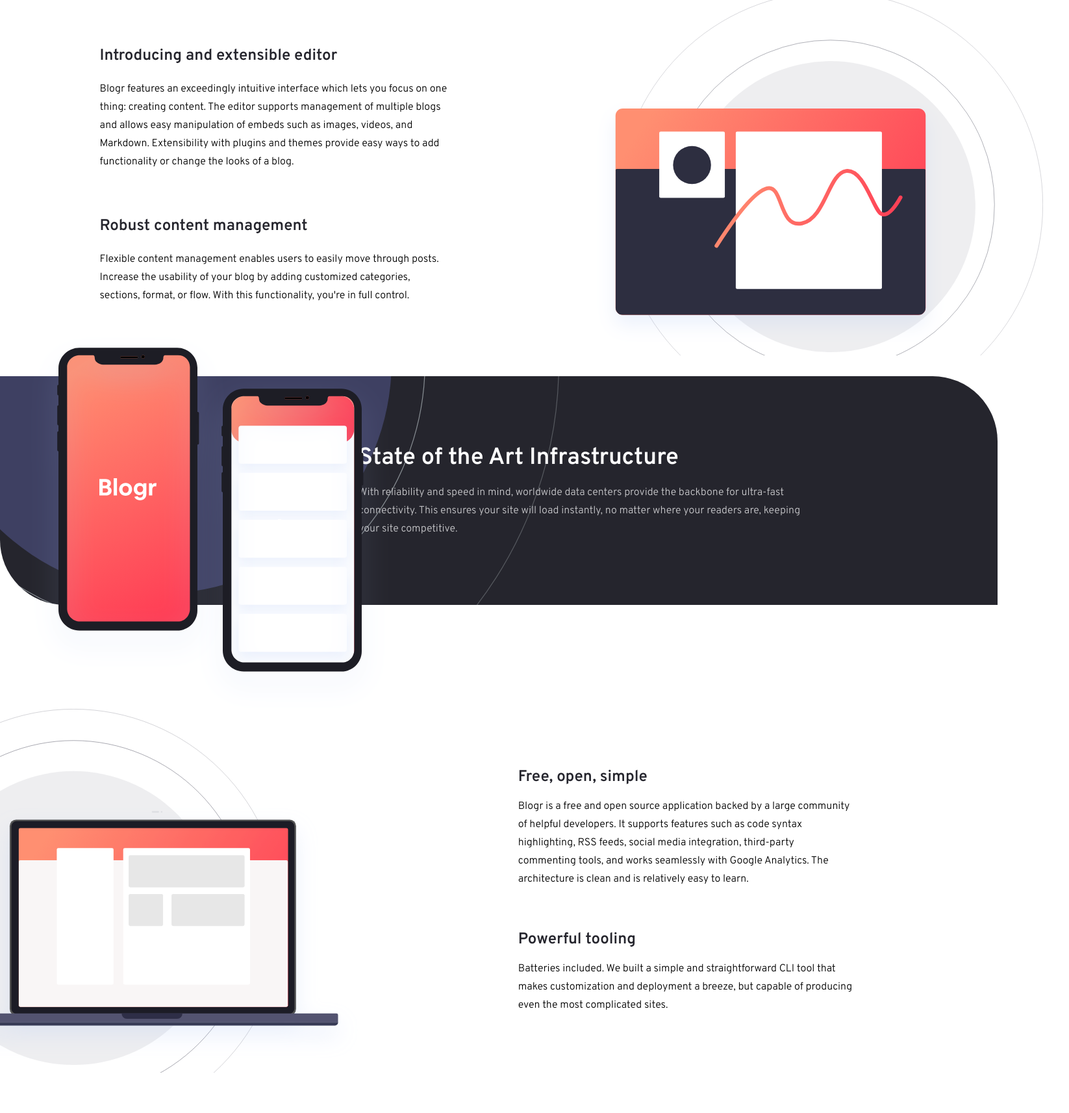
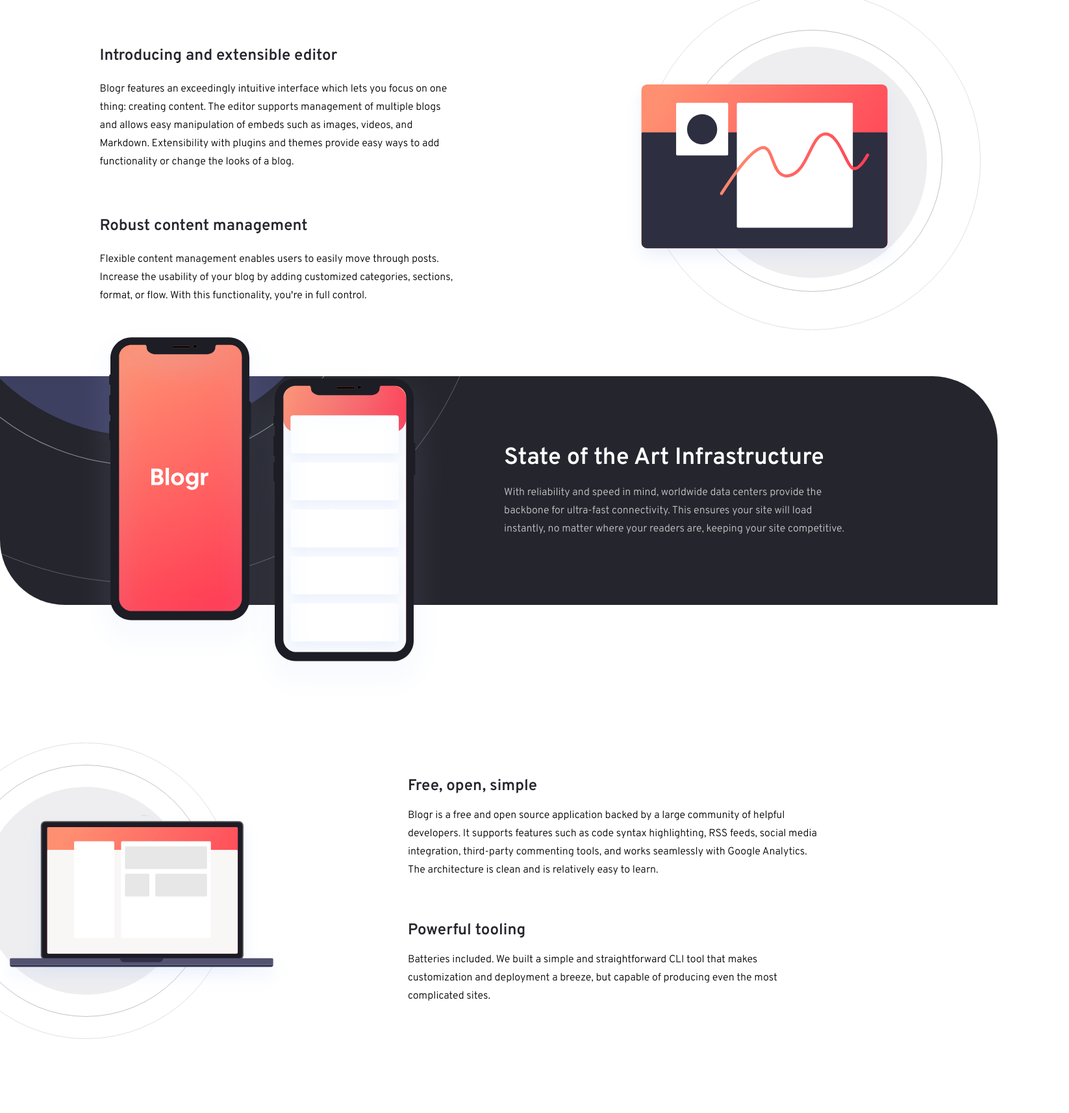
Before and after one commit to wagnnermorais/FEM-BlogR-Landing-Page, a website built with Vite: page index.html in a window 1536 px wide. Shown: the part 706-2419 px from the top of the page at 65% size, 1646 px wide, since content can reach past the window. Built offline with nearby package versions, Linux system fonts and the light colour scheme.

Commit message:
refac: fixing img sizes and new media query

```diff
--- a/css/style.css
+++ b/css/style.css
@@ -37,6 +37,25 @@
   display: none !important;
 }
 
+@media screen and (min-width: 1500px) {
+  .editor-image-box {
+    background-size: 80% !important;
+    height: 70vh !important;
+  }
+
+  .infrastructure-section {
+    background-position-y: -47.5rem !important;
+    background-position-x: -20rem !important;
+    background-size: 70% !important;
+  }
+
+  .blogr-image-box {
+    background-size: cover !important;
+    background-size: 90% !important;
+    width: 100%;
+  }
+}
+
 .page-introduction {
   background: linear-gradient(
     to right,
@@ -50,9 +69,11 @@
 
 .introduction-bg-image {
   background-image: url("/bg-pattern-intro-desktop.svg");
-  background-position: center;
+  background-position-y: -66.5rem;
+  background-position-x: -12.5rem;
   background-repeat: no-repeat;
-  background-size: cover;
+  background-size: calc(100% * 1.75);
+  border-radius: 0 0 0 100px;
   padding: 2.5rem 0 3rem 0;
 }
 
@@ -262,7 +283,7 @@
 .editor-about {
   font-size: var(--main-fs);
   line-height: 1.75;
-  width: 44%;
+  width: 80%;
 }
 
 .editor-about h3 {
@@ -282,37 +303,40 @@
 
 .editor-image-box {
   background-image: url("/illustration-editor-desktop.svg");
-  background-size: 100%;
+  background-size: 50vw;
   background-repeat: no-repeat;
   position: relative;
-  right: -14rem;
-  height: 70vh;
-  width: 56%;
+  right: -16.5rem;
+  height: 80vh;
+  width: 100%;
 }
 
 .infrastructure-section {
   display: flex;
   align-items: center;
+  gap: 7rem;
   background: var(--neutral-very-dark-black-blue);
   border: none;
   border-radius: 0 100px 0 100px;
   margin: 2rem 0;
   padding: 1rem 0;
   background-image: url("/bg-pattern-circles.svg");
-  background-position-x: -23rem;
-  background-position-y: -40rem;
-  background-size: 80%;
+  background-position-y: -35rem;
+  background-position-x: -15rem;
+  background-size: 75%;
   background-repeat: no-repeat;
 }
 
 .image-box {
   position: relative;
   bottom: 5rem;
-  left: 3rem;
+  left: 1rem;
   height: 40vh;
 }
 
 .phones-image {
+  position: relative;
+  bottom: 1rem;
   object-fit: cover;
 }
 
@@ -345,14 +369,13 @@
   background-image: url("/illustration-laptop-desktop.svg");
   background-size: cover;
   background-repeat: no-repeat;
-  width: 150rem;
+  background-position: center;
+  background-size: 50vw;
+  position: relative;
+  margin: 0 auto;
+  width: 100%;
   height: 70vh;
-  position: relative;
-  left: -13rem;
-}
-
-.blogr-about {
-  position: relative;
+  left: -7.9rem;
 }
 
 .about-title {
@@ -427,7 +450,7 @@
 
 @media screen and (max-width: 375px) {
   .introduction-bg-image {
-    background-image: url("/bg-pattern-intro-desktop.svg");
+    background-image: url("/bg-pattern-intro-mobile.svg");
     background-position-y: -15.5rem;
     background-position-x: -20rem;
     background-repeat: no-repeat;
```
